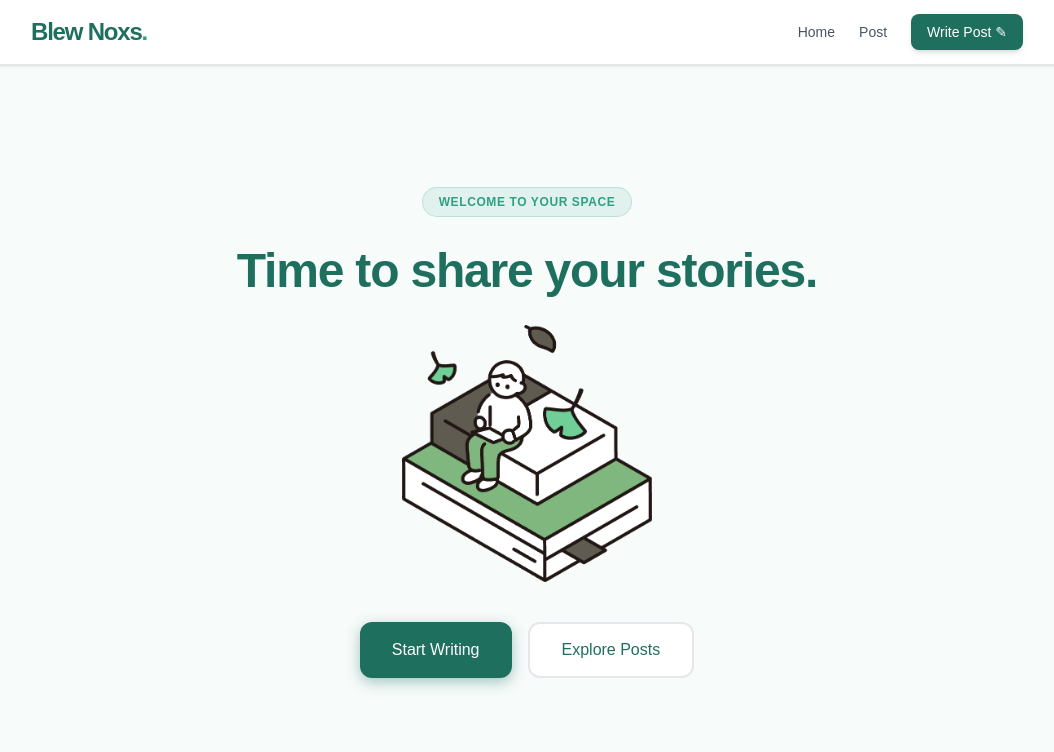
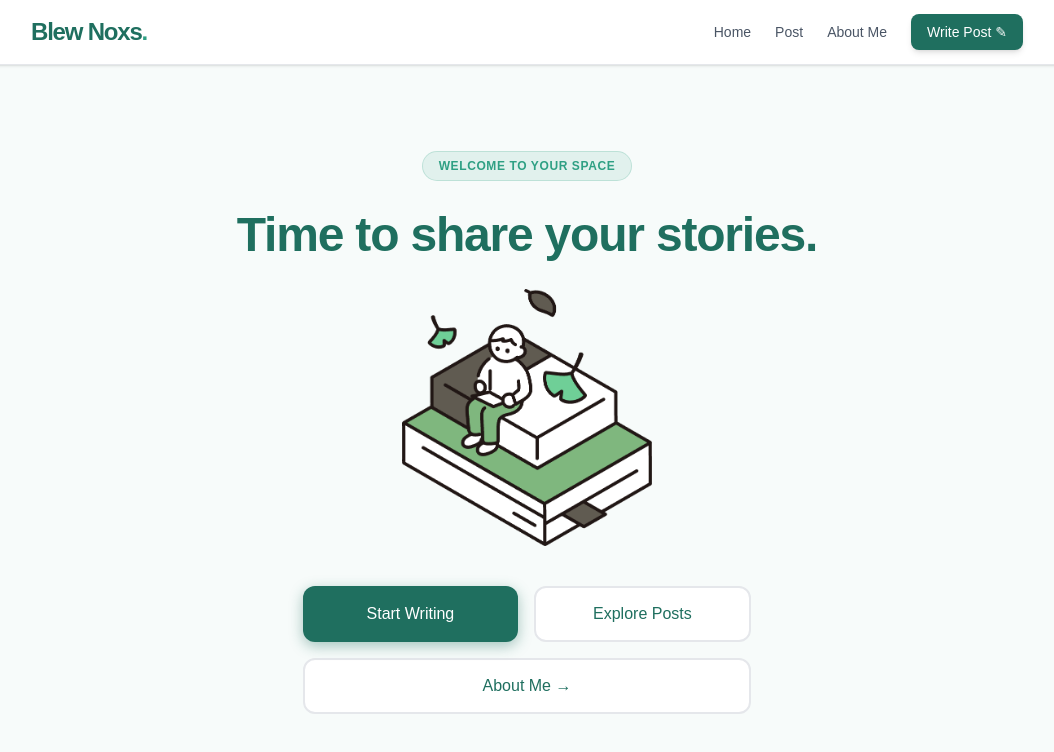
Before and after one commit to thirachaya/quick-text-editor, a Next.js app: page / in a window 1280 px wide. Shown: the top 752 px of the page, without its empty margins (113-1167 px from the left). Built offline with nearby package versions, Linux system fonts and the light colour scheme.

Commit message:
feature: add about me

```diff
--- a/src/app/page.tsx
+++ b/src/app/page.tsx
@@ -28,22 +28,31 @@ export default function Home() {
       </div>
 
       {/* Buttons */}
-      <div className="flex flex-col sm:flex-row gap-4 w-full sm:w-auto">
+      <div className="w-full max-w-md">
+        <div className="flex flex-col sm:flex-row gap-4">
           <Link
             href="/editor"
-          className="flex items-center justify-center px-8 py-3.5 bg-[#1F6F5F] text-white font-medium rounded-xl hover:bg-[#2FA084] transition-all shadow-[0_4px_14px_0_rgba(31,111,95,0.39)] hover:shadow-[0_6px_20px_rgba(47,160,132,0.23)] hover:-translate-y-0.5"
+            className="w-full flex items-center justify-center px-8 py-3.5 bg-[#1F6F5F] text-white font-medium rounded-xl hover:bg-[#2FA084] transition-all shadow-[0_4px_14px_0_rgba(31,111,95,0.39)] hover:shadow-[0_6px_20px_rgba(47,160,132,0.23)] hover:-translate-y-0.5"
           >
             Start Writing
           </Link>
 
           <Link
             href="/news"
-          className="flex items-center justify-center px-8 py-3.5 bg-white text-[#1F6F5F] font-medium rounded-xl border-2 border-gray-200 hover:border-[#2FA084] hover:text-[#2FA084] transition-all"
+            className="w-full flex items-center justify-center px-8 py-3.5 bg-white text-[#1F6F5F] font-medium rounded-xl border-2 border-gray-200 hover:border-[#2FA084] hover:text-[#2FA084] transition-all"
           >
             Explore Posts
           </Link>
         </div>
 
+        <Link
+          href="https://teerachaya-portfolio.vercel.app"
+          target="_blank"
+          className="mt-4 w-full flex items-center justify-center px-8 py-3.5 bg-white text-[#1F6F5F] font-medium rounded-xl border-2 border-gray-200 hover:border-[#2FA084] hover:text-[#2FA084] transition-all"
+        >
+          About Me →
+        </Link>
+      </div>
     </div>
   );
 }
--- a/src/components/navbar/Navbar.tsx
+++ b/src/components/navbar/Navbar.tsx
@@ -21,6 +21,13 @@ export default function Navbar() {
                     >
                         Post
                     </Link>
+                    <Link
+                        href="https://teerachaya-portfolio.vercel.app"
+                        target="_blank"
+                        className="text-sm font-medium text-gray-600 hover:text-[#2FA084] transition-colors"
+                    >
+                        About Me
+                    </Link>
 
                     <Link
                         href="/editor"
```
Lines whose indentation alone changed are shown as unchanged.
